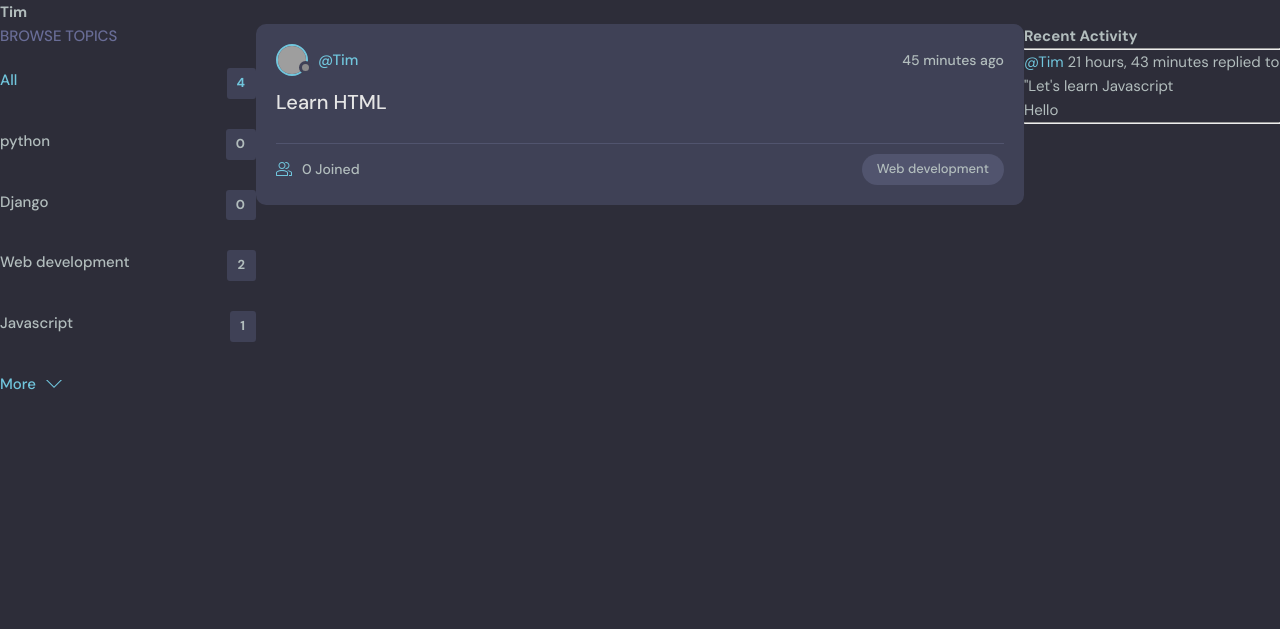
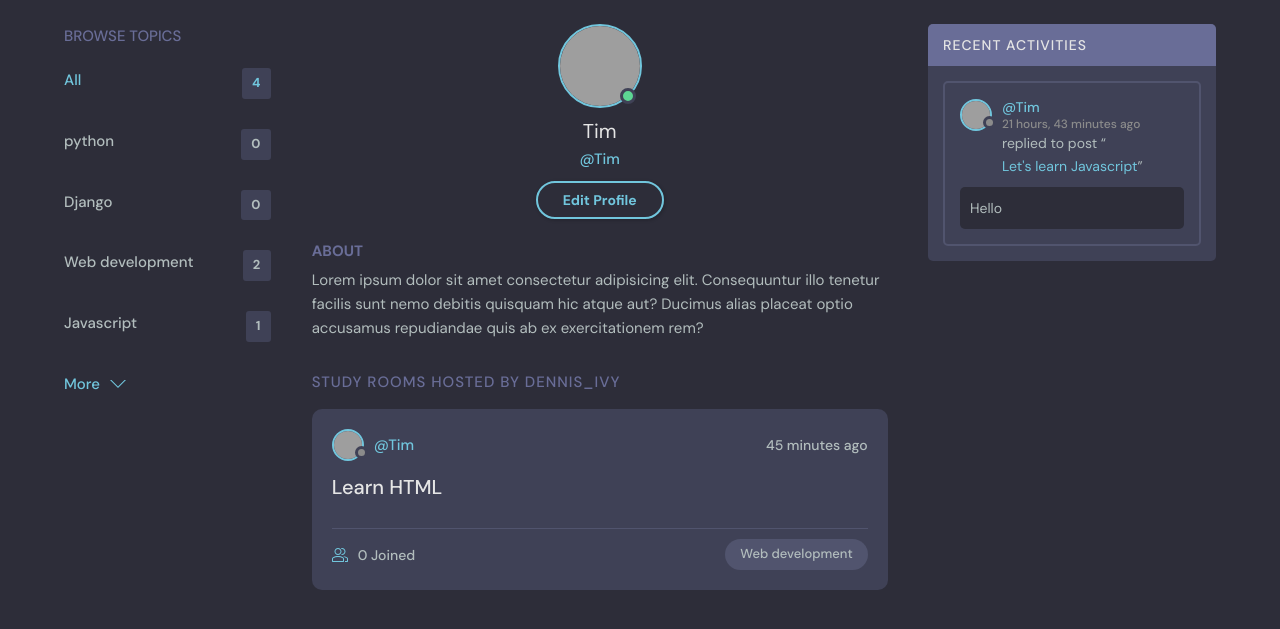
Before and after one commit to ypwang1/StudyBud-Django, a Django app: page /profile/2 in a window 1280 px wide. Shown: the part 76-705 px from the top of the page. Run offline with Django 5.2, Linux system fonts and the light colour scheme; data comes from the database, SQL or seed files in the repository; grey boxes are pictures that could not be loaded.

Commit message:
Update profile html

```diff
--- a/base/templates/base/activity_component.html
+++ b/base/templates/base/activity_component.html
@@ -1,16 +1,50 @@
-<h3>Recent Activity</h3>
-<hr />
-{% for message in room_messages %}
-<div>
-  <small
-    ><a href="{% url 'user-profile' message.user.id %}">@{{message.user}}</a>
-    {{message.created|timesince}}</small
-  >
-  <small>replied to "{{message.room}}</small>
-  <p>{{message.body}}</p>
-  {% if request.user == message.user %}
-  <a href="{% url 'delete-message' message.id %}">Delete</a>
-  {% endif %}
-  <hr />
+<div class="activities">
+  <div class="activities__header">
+    <h2>Recent Activities</h2>
+  </div>
+  {% for message in room_messages %}
+  <div class="activities__box">
+    <div class="activities__boxHeader roomListRoom__header">
+      <a
+        href="{% url 'user-profile' message.user.id %}"
+        class="roomListRoom__author"
+      >
+        <div class="avatar avatar--small">
+          <img src="https://randomuser.me/api/portraits/women/11.jpg" />
+        </div>
+        <p>
+          @{{message.user}}
+          <span>{{message.created|timesince}} ago</span>
+        </p>
+      </a>
+
+      {% if request.user == message.user %}
+      <div class="roomListRoom__actions">
+        <a href="{% url 'delete-message' message.id %}">
+          <svg
+            version="1.1"
+            xmlns="http://www.w3.org/2000/svg"
+            width="32"
+            height="32"
+            viewBox="0 0 32 32"
+          >
+            <title>remove</title>
+            <path
+              d="M27.314 6.019l-1.333-1.333-9.98 9.981-9.981-9.981-1.333 1.333 9.981 9.981-9.981 9.98 1.333 1.333 9.981-9.98 9.98 9.98 1.333-1.333-9.98-9.98 9.98-9.981z"
+            ></path>
+          </svg>
+        </a>
+      </div>
+      {% endif %}
+    </div>
+    <div class="activities__boxContent">
+      <p>
+        replied to post “<a href="{% url 'room' message.room.id %}"
+          >{{message.room}}</a
+        >”
+      </p>
+      <div class="activities__boxRoomContent">{{message.body}}</div>
+    </div>
+  </div>
+  {% endfor %}
 </div>
-{% endfor %}
--- a/base/templates/base/profile.html
+++ b/base/templates/base/profile.html
@@ -1,14 +1,48 @@
 {% extends 'main.html' %} {% block content %}
-<h1>{{user.username}}</h1>
-<style>
-  .profile-container {
-    display: grid;
-    grid-template-columns: 1fr 3fr 1fr;
-  }
-</style>
-<div class="profile-container">
-  <div>{% include 'base/topics_component.html'%}</div>
-  <div>{% include 'base/feed_component.html'%}</div>
-  <div>{% include 'base/activity_component.html'%}</div>
-</div>
+  <main class="profile-page layout layout--3">
+    <div class="container">
+      <!-- Topics Start -->
+      {% include 'base/topics_component.html'%}
+      <!-- Topics End -->
+
+      <!-- Room List Start -->
+      <div class="roomList">
+        <div class="profile">
+          <div class="profile__avatar">
+            <div class="avatar avatar--large active">
+              <img src="https://randomuser.me/api/portraits/men/11.jpg" />
+            </div>
+          </div>
+          <div class="profile__info">
+            <h3>{{user.username}}</h3>
+            <p>@{{user.username}}</p>
+            <a href="edit-user.html" class="btn btn--main btn--pill">Edit Profile</a>
+          </div>
+          <div class="profile__about">
+            <h3>About</h3>
+            <p>
+              Lorem ipsum dolor sit amet consectetur adipisicing elit. Consequuntur illo tenetur
+              facilis sunt nemo debitis quisquam hic atque aut? Ducimus alias placeat optio
+              accusamus repudiandae quis ab ex exercitationem rem?
+            </p>
+          </div>
+        </div>
+
+        <div class="roomList__header">
+          <div>
+            <h2>Study Rooms Hosted by dennis_ivy</a>
+            </h2>
+          </div>
+        </div>
+
+        {% include 'base/feed_component.html' %}
+      </div>
+      <!-- Room List End -->
+
+      <!-- Activities Start -->
+      {% include 'base/activity_component.html' %}
+      <!-- Activities End -->
+    </div>
+  </main>
+
 {% endblock content %}
```
Also changed, not shown: base/templates/base/home.html (+1 -83 lines), base/templates/base/profile_old.html (added, +14 -0 lines), 1 other file.
